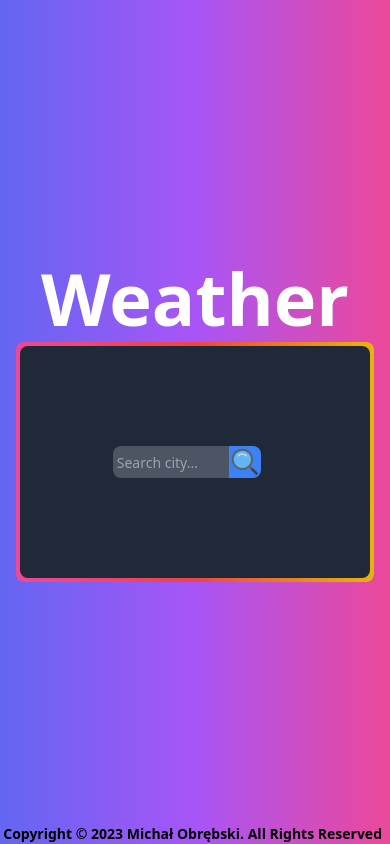
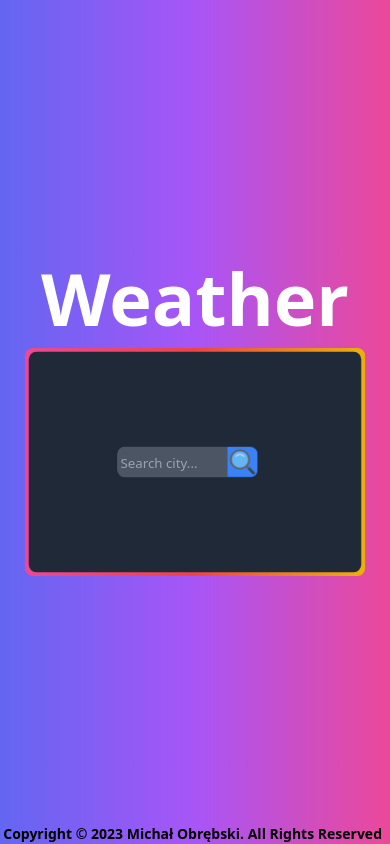
Before and after one commit to stx720/weather-app, a Next.js app: page / in a window 390 px wide. Built offline with nearby package versions, Linux system fonts and the light colour scheme.

Commit message:
style changes
city font is now semibold to be more visible and also the weather box is smaller on mobile devices

```diff
--- a/app/page.js
+++ b/app/page.js
@@ -131,8 +131,8 @@ export default function Home() {
       <h1 className="flex font-extrabold text-white mb-2 2xl:text-8xl text-7xl animate__animated animate__fadeInDown ">
         Weather
       </h1>
-      <div className="2xl:h-72 h-60 min-w-fit w-11/12 2xl:w-4/12 lg:w-6/12  rounded-lg bg-gradient-to-r from-pink-500 via-red-500 to-yellow-500 p-1  ">
-        <div className="h-full w-full bg-gray-800 flex items-center rounded-lg justify-center ">
+      <div className="2xl:h-72 h-60 min-w-fit w-11/12 2xl:w-4/12 lg:w-6/12  rounded-lg bg-gradient-to-r from-pink-500 via-red-500 to-yellow-500 p-1 scale-95  ">
+        <div className="h-full w-full bg-gray-800 flex items-center rounded-lg justify-center  ">
           {cityName && (
             <div className="flex-col mr-14 ml-2 ">
               <Image
@@ -142,12 +142,12 @@ export default function Home() {
                 alt="Weather Icon"
                 className="mx-auto mb-2 animate__animated animate__zoomIn"
               />
-              <h1 className="text-white 2xl:text-4xl lg:text-3xl md:text-xl text-base whitespace-nowrap animate__animated animate__fadeInDown ml-1 ">
+              <h1 className="text-white 2xl:text-4xl lg:text-3xl md:text-xl text-xl font-semibold whitespace-nowrap animate__animated animate__fadeInDown ml-1 ">
                 {cityName}, {country}
               </h1>
 
               {temperature !== null ? (
-                <h1 className="text-white 2xl:text-2xl text-base mt-2 animate__animated animate__fadeInDown ml-1">
+                <h1 className="text-white 2xl:text-2xl text-base lg:mt-2 animate__animated animate__fadeInDown">
                   🌡️{temperature.toFixed(1)}°C
                 </h1>
               ) : (
```
